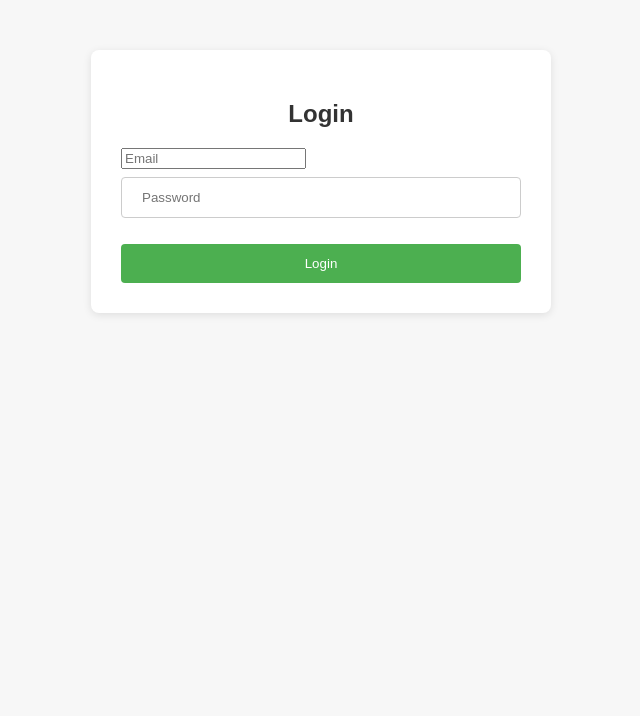
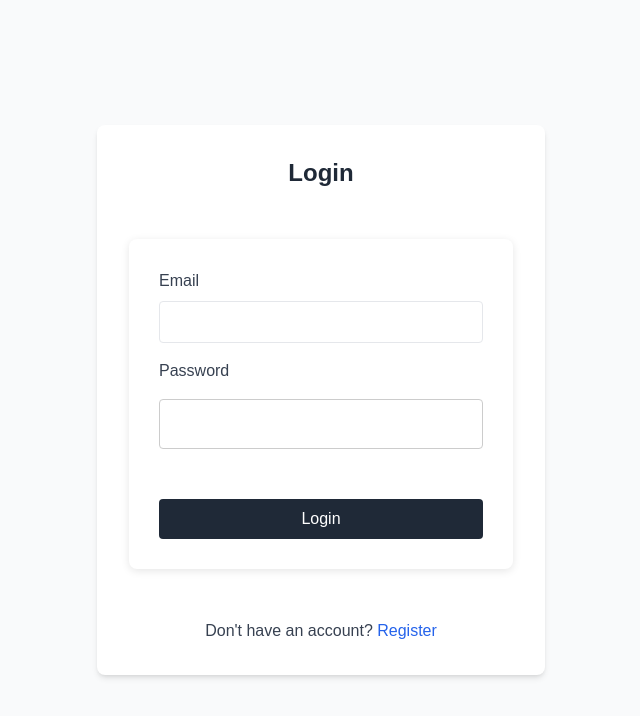
Before and after one commit to snopflake/house-catalog-app, a React (Create React App) app in the folder frontend/: page /login in a window 1280 px wide. Shown: the top 716 px of the page, without its empty margins (319-959 px from the left). Built offline with nearby package versions, Linux system fonts and the light colour scheme; no server answers.

Commit message:
push landing page etc

```diff
--- a/frontend/package.json
+++ b/frontend/package.json
@@ -37,5 +37,10 @@
       "last 1 firefox version",
       "last 1 safari version"
     ]
+  },
+  "devDependencies": {
+    "autoprefixer": "^10.4.21",
+    "postcss": "^8.5.4",
+    "tailwindcss": "^3.4.17"
   }
 }
--- /dev/null
+++ b/frontend/postcss.config.js
@@ -0,0 +1,6 @@
+module.exports = {
+  plugins: {
+    tailwindcss: {},
+    autoprefixer: {},
+  },
+}
--- a/frontend/src/App.css
+++ b/frontend/src/App.css
@@ -1,4 +1,6 @@
-/* src/App.css */
+@tailwind base;
+@tailwind components;
+@tailwind utilities;
 
 body {
   font-family: Arial, sans-serif;
--- a/frontend/src/pages/LoginPage.js
+++ b/frontend/src/pages/LoginPage.js
@@ -1,34 +1,78 @@
 import { useState } from 'react';
+import { Link, useNavigate } from 'react-router-dom';
 import axios from 'axios';
 
+const backendURL = process.env.REACT_APP_API_URL;
+
 function LoginPage({ setToken }) {
-  const [username, setUsername] = useState('');
+  const [email, setEmail] = useState('');
   const [password, setPassword] = useState('');
-
-  const backendURL = process.env.REACT_APP_API_URL;
+  const [error, setError] = useState('');
+  const navigate = useNavigate();
 
   const handleLogin = async (e) => {
     e.preventDefault();
     try {
-    const res = await axios.post(`${backendURL}/api/auth/login`, { username, password });
+      const res = await axios.post(`${backendURL}/api/auth/login`, { username: email, password });
       setToken(res.data.token);
       localStorage.setItem('token', res.data.token);
-    // Tambahkan baris berikut:
       localStorage.setItem('role', res.data.user.role);
       localStorage.setItem('user', JSON.stringify(res.data.user));
-    alert('Login successful!');
+      setError('');
+      navigate('/home'); // arahkan ke halaman home setelah login
     } catch (err) {
-    alert('Login failed: ' + err.response?.data?.msg || err.message);
+      setError(err.response?.data?.msg || 'Login failed');
     }
   };
 
   return (
+    <div className="min-h-screen bg-gray-50 flex items-center justify-center p-4">
+      <div className="bg-white p-8 rounded-lg shadow-md w-full max-w-md">
+        <h1 className="text-2xl font-bold text-gray-800 mb-6 text-center">Login</h1>
+
+        {error && <div className="mb-4 text-red-500 text-center">{error}</div>}
+
         <form onSubmit={handleLogin}>
-      <h2>Login</h2>
-      <input placeholder="Email" value={username} onChange={(e) => setUsername(e.target.value)} required />
-      <input type="password" placeholder="Password" value={password} onChange={(e) => setPassword(e.target.value)} required />
-      <button type="submit">Login</button>
+          <div className="mb-4">
+            <label className="block text-gray-700 mb-2">Email</label>
+            <input
+              type="email"
+              value={email}
+              onChange={(e) => setEmail(e.target.value)}
+              className="w-full p-2 border rounded focus:outline-none focus:ring-2 focus:ring-gray-800"
+              required
+            />
+          </div>
+
+          <div className="mb-6">
+            <label className="block text-gray-700 mb-2">Password</label>
+            <input
+              type="password"
+              value={password}
+              onChange={(e) => setPassword(e.target.value)}
+              className="w-full p-2 border rounded focus:outline-none focus:ring-2 focus:ring-gray-800"
+              required
+            />
+          </div>
+
+          <button
+            type="submit"
+            className="w-full bg-gray-800 text-white py-2 px-4 rounded hover:bg-opacity-90 transition"
+          >
+            Login
+          </button>
         </form>
+
+        <div className="mt-4 text-center">
+          <p className="text-gray-700">
+            Don't have an account?{' '}
+            <Link to="/register" className="text-blue-600 hover:underline">
+              Register
+            </Link>
+          </p>
+        </div>
+      </div>
+    </div>
   );
 }
 
--- a/frontend/src/pages/UploadPage.js
+++ b/frontend/src/pages/UploadPage.js
@@ -3,6 +3,9 @@ import axios from 'axios';
 
 function UploadPage() {
   const [file, setFile] = useState(null);
+  const [designName, setDesignName] = useState('');
+  const [designCountry, setDesignCountry] = useState('');
+  const [designSpecialty, setDesignSpecialty] = useState('');
 
   const backendURL = process.env.REACT_APP_API_URL;
 
@@ -10,6 +13,9 @@ function UploadPage() {
     e.preventDefault();
     const formData = new FormData();
     formData.append('image', file);
+    formData.append('design_name', designName);
+    formData.append('design_country', designCountry);
+    formData.append('design_specialty', designSpecialty);
 
     try {
       const token = localStorage.getItem('token');
@@ -21,13 +27,16 @@ function UploadPage() {
       });
       alert('Upload successful!');
     } catch (err) {
-      alert('Upload failed: ' + err.response?.data?.msg || err.message);
+      alert('Upload failed: ' + (err.response?.data?.msg || err.message));
     }
   };
 
   return (
     <form onSubmit={handleUpload}>
       <h2>Upload Design (PNG Only)</h2>
+      <input type="text" placeholder="Design Name" value={designName} onChange={e => setDesignName(e.target.value)} required />
+      <input type="text" placeholder="Design Country" value={designCountry} onChange={e => setDesignCountry(e.target.value)} required />
+      <input type="text" placeholder="Design Specialty" value={designSpecialty} onChange={e => setDesignSpecialty(e.target.value)} required />
       <input type="file" accept="image/png" onChange={(e) => setFile(e.target.files[0])} required />
       <button type="submit">Upload</button>
     </form>
--- /dev/null
+++ b/frontend/tailwind.config.js
@@ -0,0 +1,10 @@
+/** @type {import('tailwindcss').Config} */
+module.exports = {
+  content: [
+    "./src/**/*.{js,jsx,ts,tsx}",
+  ],
+  theme: {
+    extend: {},
+  },
+  plugins: [],
+}
```
Also changed, not shown: 2 other files (tests, documents, lock files or other folders). Lines whose indentation alone changed are shown as unchanged.
